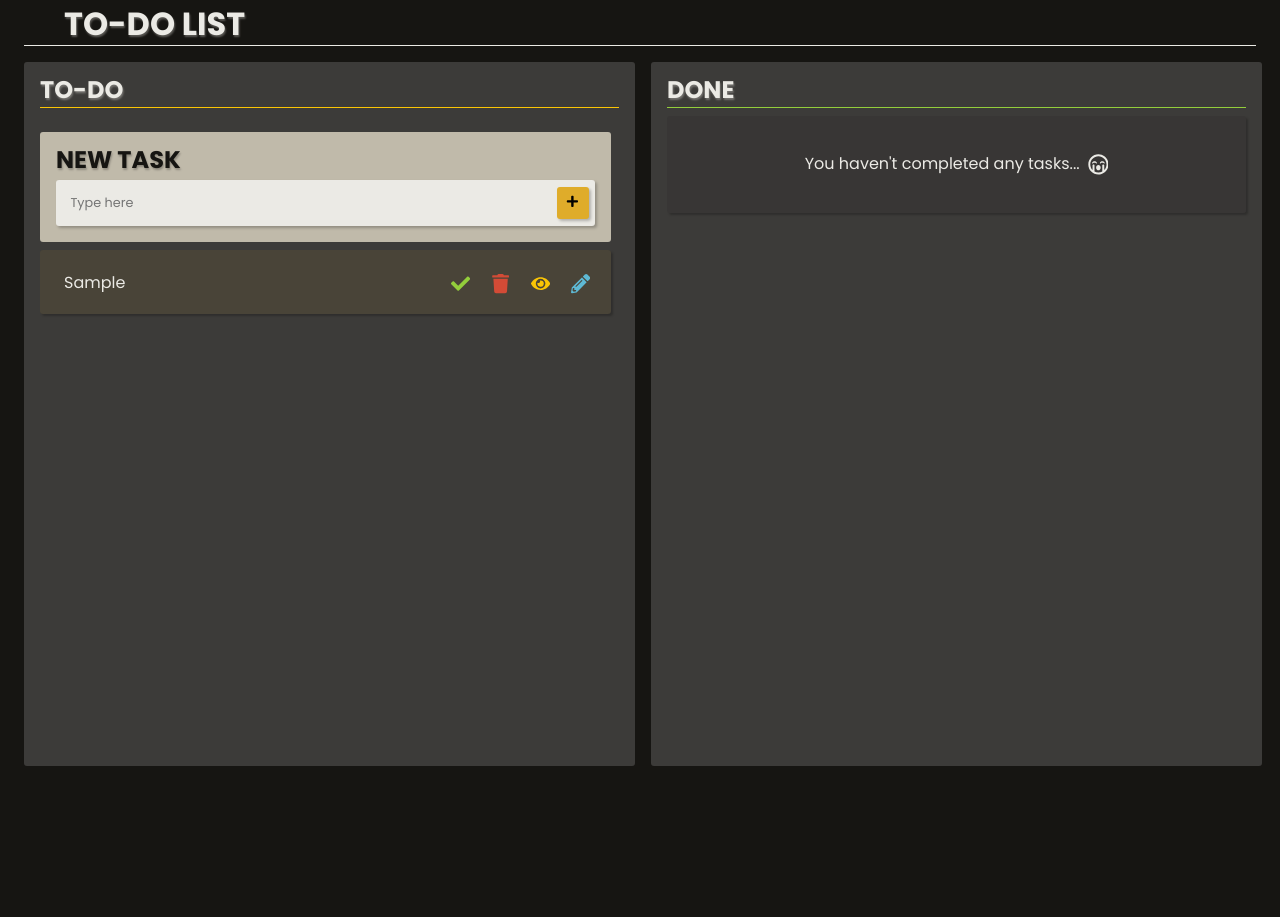
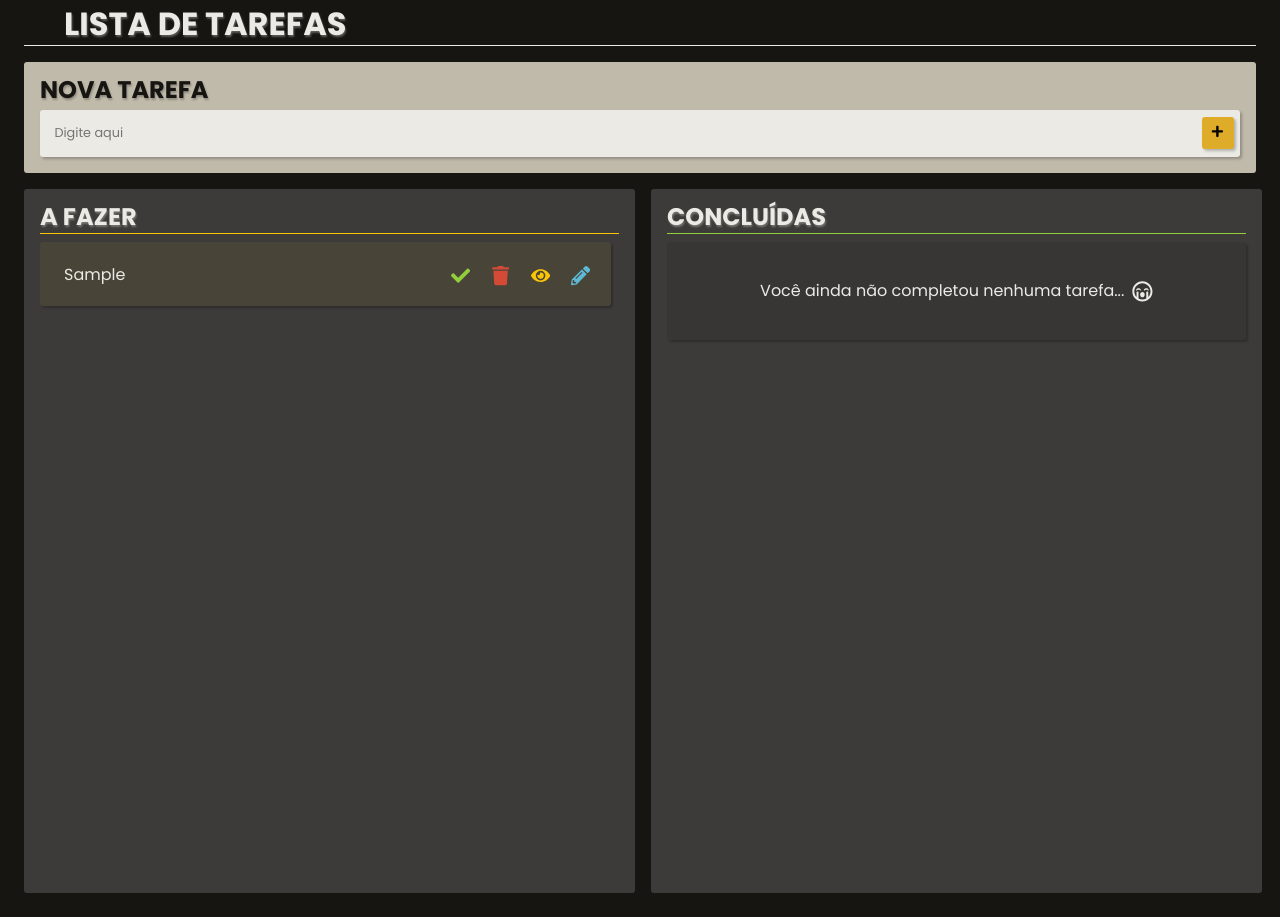
Before and after one commit to Ltheus/todo-app, a React (Vite) app: page / in a window 1280 px wide. Both pictures are taken after typing "Sample" into the empty fields and a click on the button 1217 px from the left and 133 px from the top of the page. Before the commit the page ends 800 px from the top, so only its background shows below. Built offline with nearby package versions, Linux system fonts and the light colour scheme; some icons are missing.

Commit message:
Translate files to ptBR

```diff
--- a/src/App.tsx
+++ b/src/App.tsx
@@ -115,26 +115,21 @@ function App() {
       )}
       <h1>
         <FaListCheck />
-        TO-DO LIST
+        LISTA DE TAREFAS
       </h1>
 
-      {todos?.length === 0 && (
-        <div className="form-container">
-          <ListForm addItem={addItem} />
-        </div>
-      )}
+      <div className="form-container">
+        <ListForm addItem={addItem} />
+      </div>
 
       {todos?.length !== 0 ? (
         <>
           <div className="list-container">
             <div className="content-container todo-container">
-              <h2>TO-DO</h2>
+              <h2>A FAZER</h2>
               {todos.some((item: any) => !item?.isCompleted) ? (
                 <>
                   <div className="item-container item-container-todo">
-                    <div className="form-container">
-                      <ListForm addItem={addItem} />
-                    </div>
                     {todos.map((item: any) =>
                       !item?.isCompleted ? (
                         <ListContent
@@ -153,11 +148,8 @@ function App() {
               ) : (
                 <>
                   <div className="empty-card">
-                    <div className="form-container">
-                      <ListForm addItem={addItem} />
-                    </div>
                     <p className="empty-card-message">
-                      You got everything done!
+                      Você conclui todas as tarefas!
                       <FaRegSmileWink className="emoji" />
                     </p>
                   </div>
@@ -165,7 +157,7 @@ function App() {
               )}
             </div>
             <div className="content-container done-container">
-              <h2>DONE</h2>
+              <h2>CONCLUÍDAS</h2>
               {todos.some((item: any) => item?.isCompleted) ? (
                 <>
                   <div className="item-container item-container-done">
@@ -176,7 +168,6 @@ function App() {
                             key={item?.id}
                             item={item}
                             deleteItem={deleteItem}
-                            // removeItem={removeItem}
                             completeItem={completeItem}
                             editItem={editItem}
                             submitItem={submitItem}
@@ -189,7 +180,7 @@ function App() {
                 </>
               ) : (
                 <p className="empty-card-message">
-                  You haven't completed any tasks...
+                  Você ainda não completou nenhuma tarefa...
                   <FaRegSadCry className="emoji" />
                 </p>
               )}
@@ -198,8 +189,8 @@ function App() {
         </>
       ) : (
         <div className="no-task-title">
-          <h2> You've got no tasks!</h2>
-          <p> Start adding some on the field above and get things done!</p>
+          <h2> Você ainda não tem tarefas adicionadas</h2>
+          <p> Comece adicionando alguma e organize seu dia!</p>
         </div>
       )}
     </div>
--- a/src/components/DeleteModal/DeleteModal.tsx
+++ b/src/components/DeleteModal/DeleteModal.tsx
@@ -21,7 +21,7 @@ export const DeleteModal = ({ item, openModal, deleteTask }: any) => {
           e.stopPropagation();
         }}
       >
-        <h2> Do you want to delete this task? </h2>
+        <h2> Deseja excluir essa tarefa? </h2>
         <div className={styled.modalBtn}>
           <button
             className={styled.cancel}
--- a/src/components/ListForm/ListForm.tsx
+++ b/src/components/ListForm/ListForm.tsx
@@ -18,12 +18,12 @@ export const ListForm = ({ addItem }: any) => {
 
   return (
     <div className={styled.todoForm}>
-      <h2>NEW TASK</h2>
+      <h2>NOVA TAREFA</h2>
       <form onSubmit={handleSubmit} id="addForm" name="addForm">
         <input
           id="addInput"
           type="text"
-          placeholder="Type here"
+          placeholder="Digite aqui"
           value={title}
           onChange={handleChange}
         />
--- a/src/components/TaskModal/TaskModal.tsx
+++ b/src/components/TaskModal/TaskModal.tsx
@@ -16,7 +16,7 @@ export const TaskModal = ({ openModal, item, children }: any) => {
         }}
       >
         <div className={styled.modalBtn}>
-          <h2> TASK </h2>
+          <h2> TAREFA </h2>
           <button
             className="delete-button"
             onClick={() => {
```
